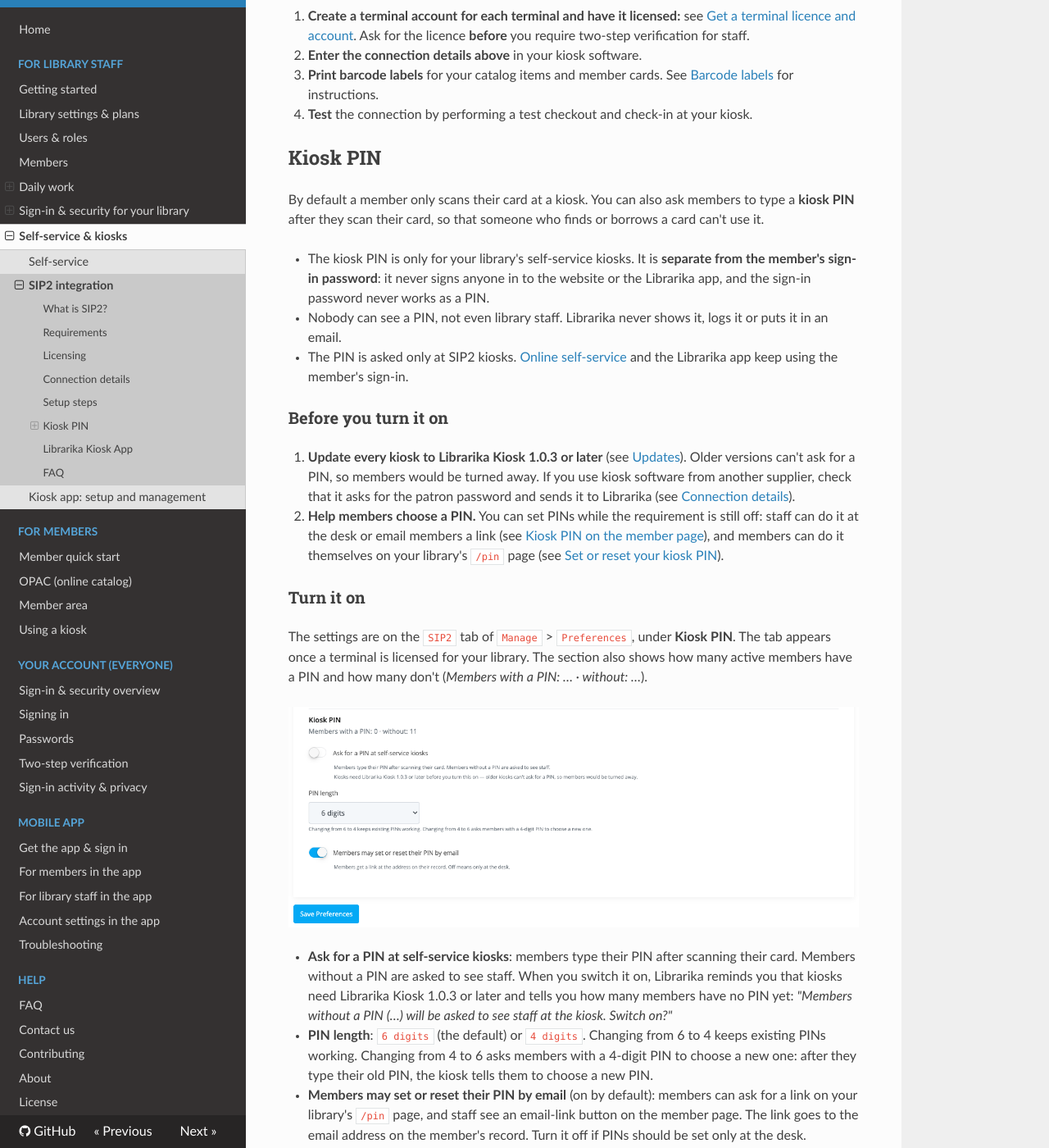
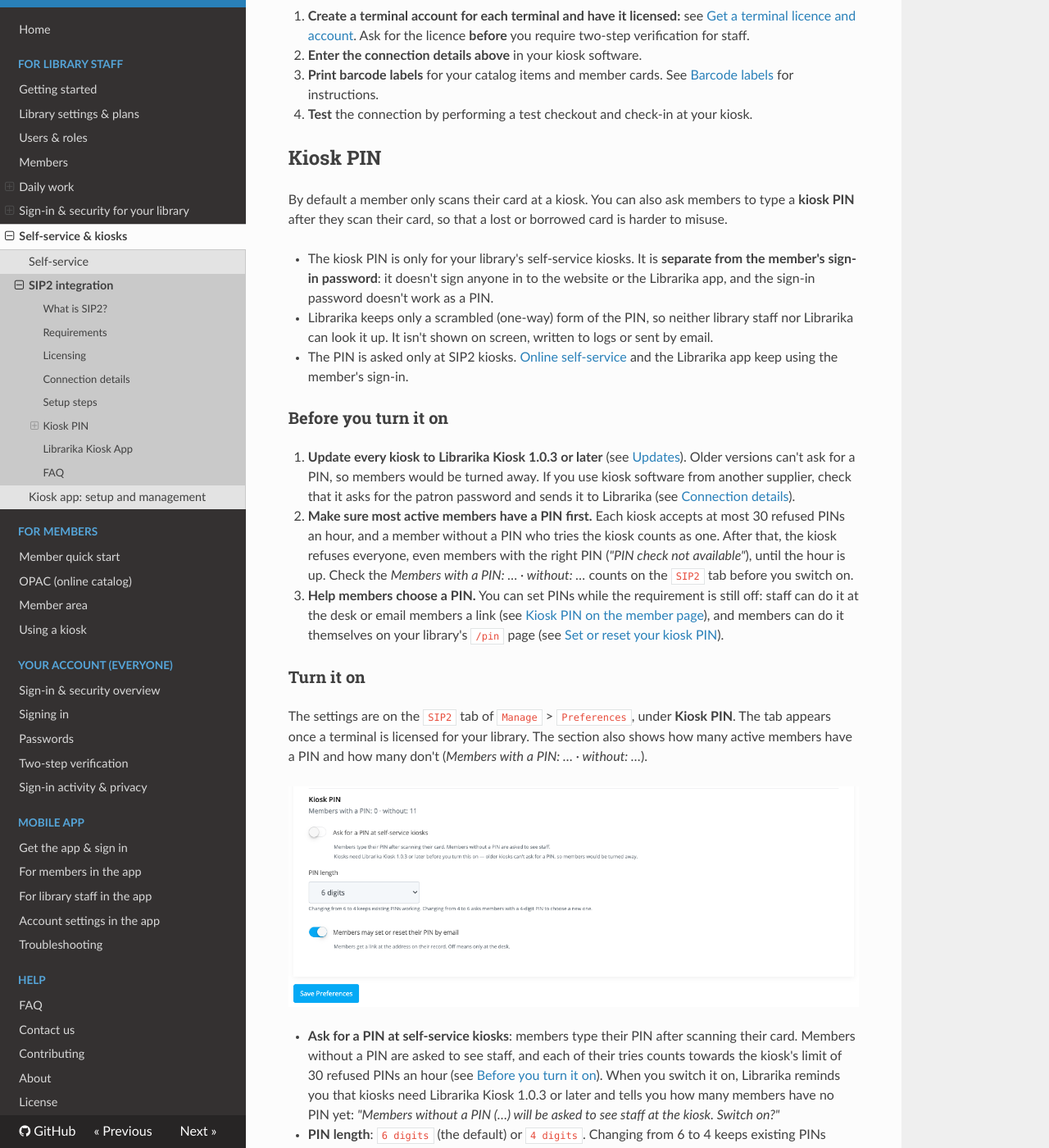
Before and after one commit to Librarika/manual, an MkDocs documentation site: the page built from docs/sip2.md, in a window 1280 px wide and 1400 px high, scrolled down 1782 px. Shown: the whole window at 82% size. Built offline with MkDocs 1.6.1, drawn with Linux system fonts in a browser that asks for light colours; nearby versions of some CDN libraries; some of the changed text lies outside the part shown.

Commit message:
Manual: kiosk PIN review fixes
Kiosks don't update themselves yet: install the new version over the
current one and check About first; SIP2 over TLS only, the PIN sent over
the encrypted connection, in patron status, patron information,
checkout, renew and renew all; set PINs for most members before switching
on (30 refused PINs an hour per kiosk, then everyone is refused for the
hour); plainer wording on what Librarika keeps of a PIN and on locked or
unknown cards; third-party kiosks to be tested with the supplier; receipt
setting image on its own line; kiosk screenshots with a sample member.

```diff
--- a/docs/sip2.md
+++ b/docs/sip2.md
@@ -36,7 +36,7 @@ SIP2 is licensed per terminal. Each terminal that connects to Librarika needs it
 * **Loan periods**: a checkout without a due date gets the **Checkout Time** on the `Self Service` tab, never past the **Checkout Limit**.
 * **Card and item barcodes**: the patron identifier must be exactly the member's **Member No**; the item identifier is the copy's accession number.
 * **Allowed IPs**: if the licence lists IP addresses or ranges, the terminal must connect from one of them.
-* **Kiosk PIN**: if your library [asks for a kiosk PIN](#kiosk-pin), the terminal must send the member's PIN as the patron password (AD) in every patron message. Without it the member is refused with *"Please enter your PIN."* Librarika's replies also carry the PIN length (ZP), a result code that says why a PIN was refused (ZQ) and, when members may reset their own PIN, the address where they do it (ZR).
+* **Kiosk PIN**: if your library [asks for a kiosk PIN](#kiosk-pin), the terminal must send the member's PIN as the patron password (AD) in every patron status (23), patron information (63), checkout (11), renew (29) and renew all (65) message. The PIN is sent over the encrypted connection only. Without it the member is refused with *"Please enter your PIN."* Librarika's replies also carry the PIN length (ZP), a result code that says why a PIN was refused (ZQ) and, when members may reset their own PIN, the address where they do it (ZR).
 
 ## Setup steps
 
@@ -47,16 +47,17 @@ SIP2 is licensed per terminal. Each terminal that connects to Librarika needs it
 
 ## Kiosk PIN
 
-By default a member only scans their card at a kiosk. You can also ask members to type a **kiosk PIN** after they scan their card, so that someone who finds or borrows a card can't use it.
+By default a member only scans their card at a kiosk. You can also ask members to type a **kiosk PIN** after they scan their card, so that a lost or borrowed card is harder to misuse.
 
-* The kiosk PIN is only for your library's self-service kiosks. It is **separate from the member's sign-in password**: it never signs anyone in to the website or the Librarika app, and the sign-in password never works as a PIN.
-* Nobody can see a PIN, not even library staff. Librarika never shows it, logs it or puts it in an email.
+* The kiosk PIN is only for your library's self-service kiosks. It is **separate from the member's sign-in password**: it doesn't sign anyone in to the website or the Librarika app, and the sign-in password doesn't work as a PIN.
+* Librarika keeps only a scrambled (one-way) form of the PIN, so neither library staff nor Librarika can look it up. It isn't shown on screen, written to logs or sent by email.
 * The PIN is asked only at SIP2 kiosks. [Online self-service](self-service.md#online-self-service) and the Librarika app keep using the member's sign-in.
 
 ### Before you turn it on
 
 1. **Update every kiosk to Librarika Kiosk 1.0.3 or later** (see [Updates](kiosk-app.md#updates)). Older versions can't ask for a PIN, so members would be turned away. If you use kiosk software from another supplier, check that it asks for the patron password and sends it to Librarika (see [Connection details](#connection-details)).
-2. **Help members choose a PIN.** You can set PINs while the requirement is still off: staff can do it at the desk or email members a link (see [Kiosk PIN on the member page](members.md#kiosk-pin)), and members can do it themselves on your library's `/pin` page (see [Set or reset your kiosk PIN](using-a-kiosk.md#set-or-reset-your-kiosk-pin)).
+2. **Make sure most active members have a PIN first.** Each kiosk accepts at most 30 refused PINs an hour, and a member without a PIN who tries the kiosk counts as one. After that, the kiosk refuses everyone, even members with the right PIN (*"PIN check not available"*), until the hour is up. Check the *Members with a PIN: … · without: …* counts on the `SIP2` tab before you switch on.
+3. **Help members choose a PIN.** You can set PINs while the requirement is still off: staff can do it at the desk or email members a link (see [Kiosk PIN on the member page](members.md#kiosk-pin)), and members can do it themselves on your library's `/pin` page (see [Set or reset your kiosk PIN](using-a-kiosk.md#set-or-reset-your-kiosk-pin)).
 
 ### Turn it on
 
@@ -64,7 +65,7 @@ The settings are on the `SIP2` tab of `Manage` > `Preferences`, under **Kiosk PI
 
 ![Kiosk PIN settings on the SIP2 tab](img/kiosk-pin-preferences.png)
 
-* **Ask for a PIN at self-service kiosks**: members type their PIN after scanning their card. Members without a PIN are asked to see staff. When you switch it on, Librarika reminds you that kiosks need Librarika Kiosk 1.0.3 or later and tells you how many members have no PIN yet: *"Members without a PIN (…) will be asked to see staff at the kiosk. Switch on?"*
+* **Ask for a PIN at self-service kiosks**: members type their PIN after scanning their card. Members without a PIN are asked to see staff, and each of their tries counts towards the kiosk's limit of 30 refused PINs an hour (see [Before you turn it on](#before-you-turn-it-on)). When you switch it on, Librarika reminds you that kiosks need Librarika Kiosk 1.0.3 or later and tells you how many members have no PIN yet: *"Members without a PIN (…) will be asked to see staff at the kiosk. Switch on?"*
 * **PIN length**: `6 digits` (the default) or `4 digits`. Changing from 6 to 4 keeps existing PINs working. Changing from 4 to 6 asks members with a 4-digit PIN to choose a new one: after they type their old PIN, the kiosk tells them to choose a new PIN.
 * **Members may set or reset their PIN by email** (on by default): members can ask for a link on your library's `/pin` page, and staff see an email-link button on the member page. The link goes to the email address on the member's record. Turn it off if PINs should be set only at the desk.
 
@@ -90,7 +91,7 @@ Only the kiosks refuse a locked card; the member can still borrow at the desk. S
 
 ### What the kiosk shows
 
-Until the PIN is right, the kiosk shows nothing about the member: no name, loans or fees, only the last four characters of the card number. An unknown card, a card number shared by two members and a member who isn't active get the same answer as a wrong PIN, so the kiosk never confirms that a card exists. For what members see, see [Using a kiosk](using-a-kiosk.md#enter-your-pin).
+Until the PIN is right, the kiosk shows nothing about the member: no name, loans or fees, only the last four characters of the card number. An unknown card, a card number shared by two members and a member who isn't active get the same answer as a wrong PIN. A card that is locked or has no PIN gets its own message, so the member knows what to do. For what members see, see [Using a kiosk](using-a-kiosk.md#enter-your-pin).
 
 ## Librarika Kiosk App
 
@@ -140,15 +141,15 @@ Yes. Switch on **Ask for a PIN at self-service kiosks** on the `SIP2` tab in Pre
 
 **Is the kiosk PIN the member's password?**
 
-No. It is a separate number used only at your library's kiosks. It never signs anyone in to the website or the app, and changing one never changes the other.
+No. It is a separate number used only at your library's kiosks. It doesn't sign anyone in to the website or the app, and changing one doesn't change the other.
 
 **What happens to members who have no PIN when we turn it on?**
 
-After they scan their card and type a PIN, the kiosk shows **Kiosk PIN needed**: *"Please see the library staff to set your kiosk PIN."* Set one for them at the desk, or email them a link (see [Kiosk PIN on the member page](members.md#kiosk-pin)). The `SIP2` tab shows how many active members still have no PIN.
+After they scan their card and type a PIN, the kiosk shows **Kiosk PIN needed**: *"Please see the library staff to set your kiosk PIN."* Set one for them at the desk, or email them a link (see [Kiosk PIN on the member page](members.md#kiosk-pin)). Each of their tries also counts towards the kiosk's limit of 30 refused PINs an hour, so set PINs before you switch on: the `SIP2` tab shows how many active members still have no PIN.
 
 **Can staff see or tell a member their PIN?**
 
-No. Nobody can see a PIN. If a member forgets it, they choose a new one at the desk or with an emailed link.
+No. Librarika keeps only a scrambled (one-way) form of the PIN, so neither library staff nor Librarika can look it up. The PIN isn't shown on screen, written to logs or sent by email. If a member forgets it, they choose a new one at the desk or with an emailed link.
 
 **A member is locked out of the kiosk. What do I do?**
 
@@ -156,4 +157,4 @@ Open the member's page: the **Kiosk PIN** row shows the lock. Click `Unlock`, or
 
 **Does a third-party SIP2 kiosk work with the kiosk PIN?**
 
-Yes, if it asks the member for a password or PIN and sends it as the patron password (AD). Check with your kiosk's supplier before you turn the PIN on.
+It should, if it asks for a PIN and sends it as the patron password (AD) in every patron status, patron information, checkout and renew message. Librarika has tested the PIN only with Librarika Kiosk, so test with your supplier before you turn it on.
```
Also changed, not shown: other parts of docs/sip2.md (+1 -1 lines), docs/kiosk-app.md (+7 -6 lines), docs/member-area.md (+1 -1 lines), docs/members.md (+3 -3 lines), docs/using-a-kiosk.md (+3 -3 lines), docs/img/kiosk-my-holds-empty.png, docs/img/kiosk-overdue-not-renewable.png, docs/img/kiosk-pin-no-pin.png, docs/img/kiosk-receipt-name-setting.png.
